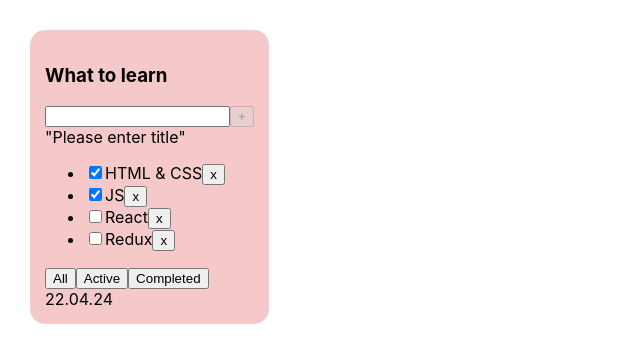
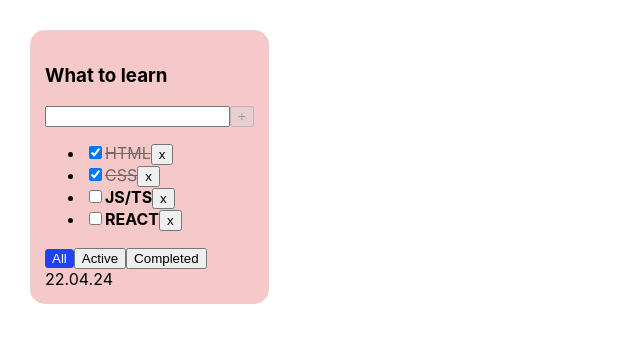
Before and after one commit to AnsarKhubiev/itincubator-todolist, a React (Create React App) app: page / in a window 1280 px wide. Shown: the top 362 px of the page, without its empty margins (0-640 px from the left). Built offline with nearby package versions, Linux system fonts and the light colour scheme.

Commit message:
sprint-01 04. Added: conditional formatting of tasks, check function, text validation function

```diff
--- a/src/App.css
+++ b/src/App.css
@@ -18,3 +18,24 @@
   justify-content: space-between;
   align-items: center;
 }
+
+.task-done {
+  text-decoration: line-through;
+  opacity: 0.5;
+}
+
+.task {
+  font-weight: bold;
+}
+
+.active {
+  background-color: #1f41f8;
+  color: white;
+  border-radius: 3px;
+  border: 1px solid #1f41f8;
+}
+
+.taskInputError {
+  border: 1px solid #f81f1f;
+  outline: none
+}
--- a/src/App.tsx
+++ b/src/App.tsx
@@ -1,5 +1,5 @@
-import React, {useState} from 'react';
-import './App.css';
+import React, {useState} from "react";
+import "./App.css";
 import {Todolist} from "./Todolist";
 import {v1} from "uuid";
 
@@ -12,18 +12,19 @@ export type TaskType = {
 export type FilterValuesType = "all" | "active" | "completed"
 
 function App() {
-    //BLL (Business Logic Layer)
+    // DATA
     const todoListTitle = "What to learn"
+
+    // global state
     const [tasks, setTasks] = useState<TaskType[]>([
-        {id: v1(), title: "HTML & CSS", isDone: true},
-        {id: v1(), title: "JS", isDone: true},
-        {id: v1(), title: "React", isDone: false},
-        {id: v1(), title: "Redux", isDone: false}
+        {id: v1(), title: "HTML", isDone: true},
+        {id: v1(), title: "CSS", isDone: true},
+        {id: v1(), title: "JS/TS", isDone: false},
+        {id: v1(), title: "REACT", isDone: false}
     ])
 
-    const [filter, setFilter] = useState<FilterValuesType>("all")
 
-    // Удаление таски
+    // state management => useState, useReducer, redux
     const removeTask = (taskId: string) => {
         setTasks(tasks.filter(t => t.id !== taskId))
     }
@@ -37,14 +38,22 @@ function App() {
         setTasks([newTask, ...tasks])
     }
 
+    const changeTaskStatus = (taskId: string, newIsDoneValue: boolean) => {
+        const nextState = tasks.map(t => t.id === taskId ? {id: v1(), title: t.title, isDone: newIsDoneValue} : t)
+        setTasks(nextState)
+    }
+
+    //UI (User Interface)
+
+    // local state
+    const [filter, setFilter] = useState<FilterValuesType>("all")
+
     const changeTodolistFilter = (filter: FilterValuesType) => {
         setFilter(filter)
     }
 
-
-    //UI (User Interface)
     // Фильтрация тасок
-    const getFilteredTasks = (allTasks: TaskType[], currentFilter: FilterValuesType): TaskType[] => {
+    const getFilteredTasks = (allTasks: TaskType[], currentFilter: FilterValuesType) => {
         switch (currentFilter) {
             case "active":
                 return allTasks.filter(t => !t.isDone)
@@ -57,6 +66,8 @@ function App() {
 
     const filteredTasks = getFilteredTasks(tasks, filter)
 
+
+
     return (
         <div className="App">
             <Todolist
@@ -66,6 +77,8 @@ function App() {
                 removeTask={removeTask}
                 changeTodolistFilter={changeTodolistFilter}
                 addTask={addTask}
+                changeTaskStatus={changeTaskStatus}
+                filter={filter}
             />
         </div>
     );
--- a/src/Button.tsx
+++ b/src/Button.tsx
@@ -1,9 +1,12 @@
+import {ButtonHTMLAttributes} from "react";
+
 type ButtonPropsType = {
     title: string
     onClickHandler: () => void
     isDisabled?: boolean
+    classes?: string
+} & ButtonHTMLAttributes<HTMLButtonElement>
+
+export const Button = ({title, isDisabled, onClickHandler, classes, ...props}: ButtonPropsType) => {
+    return <button className={classes} disabled={isDisabled} onClick={onClickHandler}>{title}</button>
 }
-
-export const Button = ({title, isDisabled, onClickHandler}: ButtonPropsType) => {
-    return <button disabled={isDisabled} onClick={onClickHandler}>{title}</button>
-}
--- a/src/Todolist.tsx
+++ b/src/Todolist.tsx
@@ -1,4 +1,4 @@
-import React, {KeyboardEvent, ChangeEvent} from "react";
+import React, {KeyboardEvent, ChangeEvent, useState} from "react";
 import {TodolistHeader} from "./TodolistHeader";
 import {FilterValuesType, TaskType} from "./App";
 import {Button} from "./Button";
@@ -10,6 +10,8 @@ type TodolistPropsType = {
     removeTask: (taskId: string) => void
     changeTodolistFilter: (filter: FilterValuesType) => void
     addTask: (title: string) => void
+    changeTaskStatus: (taskId: string, newIsDoneValue: boolean) => void
+    filter: FilterValuesType
 }
 
 export type TodolistTitlePropsType = {
@@ -17,43 +19,60 @@ export type TodolistTitlePropsType = {
 }
 
 
-export const Todolist = (
-    {
+export const Todolist = (props: TodolistPropsType) => {
+    const {
         title,
         tasks,
         date,
         removeTask,
         changeTodolistFilter,
-        addTask
-    }: TodolistPropsType) => {
+        addTask,
+        changeTaskStatus,
+        filter
+    } = props
 
     const [taskTitle, setTaskTitle] = React.useState("")
-    console.log(taskTitle)
+    const [taskInputError, setTaskInputError] = useState<string | null>(null)
 
     const tasksList = tasks.length === 0 ? "Тасок нет" : tasks.map(task => {
         const removeTaskHandler = () => removeTask(task.id)
-
         return (
             <li key={task.id}>
-                <input type="checkbox" checked={task.isDone}/>
-                <span>{task.title}</span>
+                <input
+                    type="checkbox"
+                    checked={task.isDone}
+                    onChange={(e) => changeTaskStatus(task.id, e.currentTarget.checked)}
+                />
+                <span className={task.isDone ? "task-done" : "task"}>{task.title}</span>
                 <Button title="x" onClickHandler={removeTaskHandler}/>
             </li>
         )
     })
 
     const addNewTaskHandler = () => {
-        taskTitle.trim().length && addTask(taskTitle.trim())
-        setTaskTitle("")
+        const trimmedTitle = taskTitle.trim()
+        if (trimmedTitle.length) {
+            addTask(taskTitle.trim())
+            setTaskTitle("")
+        } else {
+            setTaskInputError("Title is required")
+        }
     }
 
     const onKeyDownAddNewTaskHandler = (e: KeyboardEvent<HTMLInputElement>) => {
         e.key === "Enter" && taskTitle.length && taskTitle.length <= 15 && addNewTaskHandler()
     }
 
-    const setTaskTitleHandler = (e: ChangeEvent<HTMLInputElement>) => setTaskTitle(e.currentTarget.value)
+    const changeTaskTitleHandler = (e: ChangeEvent<HTMLInputElement>) => {
+        taskInputError && setTaskInputError(null)
+        setTaskTitle(e.currentTarget.value)
+    }
 
-    const changeTodolistFilterHandlerCreater = (filter: FilterValuesType) =>()=> changeTodolistFilter(filter)
+    const changeTodolistFilterHandlerCreater = (filter: FilterValuesType) => () => changeTodolistFilter(filter)
+
+    const isAddTaskButtonDisabled = !taskTitle.trim().length || taskTitle.length > 15
+    const userTaskTitleLengthWarning = taskTitle.length > 15 && <div>Recommended task title is 15 charters</div>
+    const userTaskEmptyTitleWarning = taskInputError && <div>"Please enter title"</div>
 
     return (
         <div className="todolist">
@@ -66,24 +85,37 @@ export const Todolist = (
                 <input
                     onKeyDown={onKeyDownAddNewTaskHandler}
                     value={taskTitle}
-                    onChange={setTaskTitleHandler}
+                    onChange={changeTaskTitleHandler}
+                    className={taskInputError ? "taskInputError" : ""}
                 />
 
                 <Button
                     onClickHandler={addNewTaskHandler}
                     title="+"
-                    isDisabled={!taskTitle.trim().length || taskTitle.length > 15}/>
+                    isDisabled={isAddTaskButtonDisabled}/>
 
-                {!taskTitle.length && <div>"Please enter title"</div>}
-                {taskTitle.length > 15 && <div>Task title is to long</div>}
+                {userTaskEmptyTitleWarning}
+                {userTaskTitleLengthWarning}
             </div>
 
             <ul>{tasksList}</ul>
 
             <div>
-                <Button title="All" onClickHandler={changeTodolistFilterHandlerCreater("all")}/>
-                <Button title="Active" onClickHandler={changeTodolistFilterHandlerCreater("active")}/>
-                <Button title="Completed" onClickHandler={changeTodolistFilterHandlerCreater("completed")}/>
+                <Button
+                    classes={filter === "all" ? "active" : ""}
+                    title="All"
+                    onClickHandler={changeTodolistFilterHandlerCreater("all")}
+                />
+                <Button
+                    classes={filter === "active" ? "active" : ""}
+                    title="Active"
+                    onClickHandler={changeTodolistFilterHandlerCreater("active")}
+                />
+                <Button
+                    classes={filter === "completed" ? "active" : ""}
+                    title="Completed"
+                    onClickHandler={changeTodolistFilterHandlerCreater("completed")}
+                />
             </div>
 
             <div>{date}</div>
```
